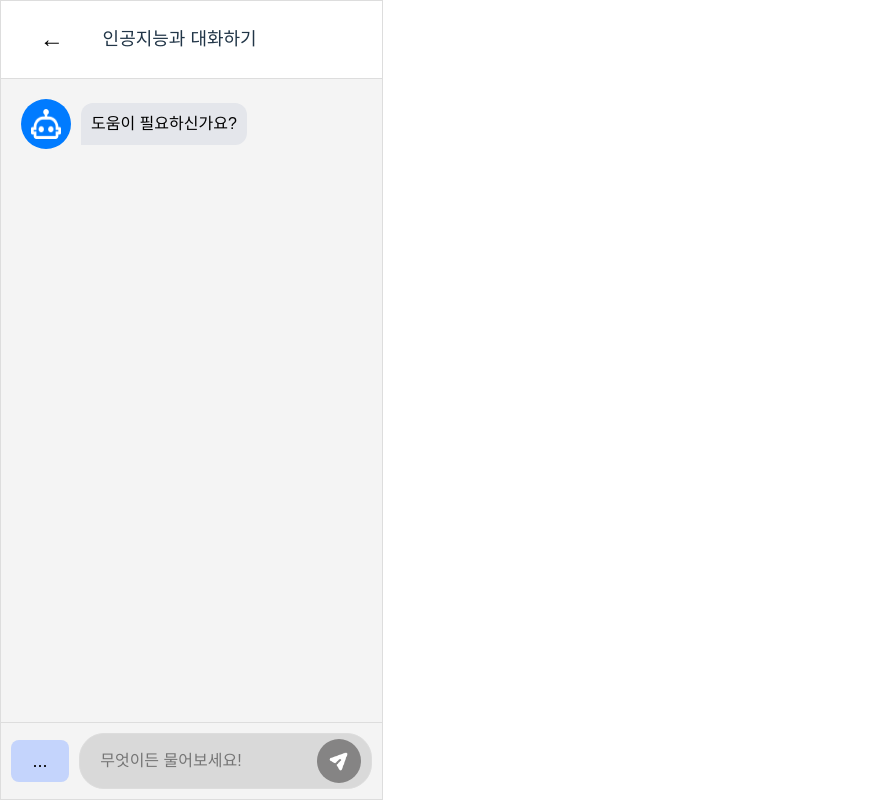
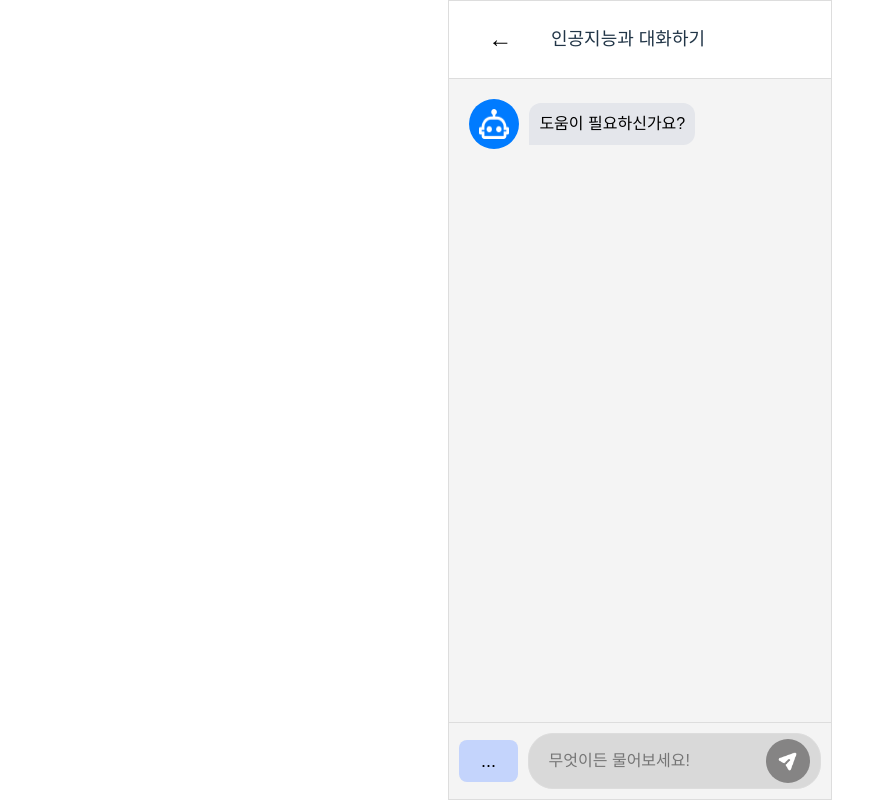
Before and after one commit to kssosoy/chatbot, a React (Vite) app: page / in a window 1280 px wide. Shown: the whole page, without its empty margins (0-894 px from the left). Built offline with nearby package versions, Linux system fonts and the light colour scheme.

Commit message:
찐찐최종

```diff
--- a/src/Pages/Chat.css
+++ b/src/Pages/Chat.css
@@ -7,12 +7,20 @@
 
 body {
   font-family: 'Arial', sans-serif;
+  margin: 0;
+  padding: 0;
+  min-height: 100vh; /* 화면 전체를 덮는 높이 */
+  display: flex;
+  justify-content: center;
+  align-items: center;
 }
 
 .chat-container {
   display: flex;
   flex-direction: column;
   height: 100vh;
+  width: 100%; /* 화면 너비 100% */
+  max-width: 100%; /* 장치 너비에 맞춰 확장 */
   background-color: white;
   border: 1px solid #ddd;
 }
@@ -23,6 +31,7 @@ header {
   display: flex;
   align-items: center;
   border-bottom: 1px solid #ddd;
+  width: 100%; /* 헤더도 너비 100% */
 }
 
 h2 {
@@ -42,6 +51,7 @@ h2 {
   padding: 10px;
   overflow-y: auto;
   background-color: #f4f4f4;
+  width: 100%; /* 채팅창도 너비 100% */
 }
 
 .message {
@@ -140,6 +150,7 @@ footer {
   background-color: #f4f4f4;
   display: flex;
   align-items: center;
+  width: 100%; /* 푸터 너비 100% */
 }
 
 footer .more-button {
@@ -209,7 +220,7 @@ footer .send-button img {
 
   .message .text {
     padding: 8px;
-    max-width: 80%; /* 모바일 화면에서 더 넓게 사용 */
+    max-width: 80%;
     font-size: 14px;
   }
 
--- a/src/Pages/Chat.jsx
+++ b/src/Pages/Chat.jsx
@@ -43,14 +43,14 @@ export default function Chat() {
   };
 
   const handleMoreButtonClick = () => {
-    // ... 버튼을 누르면 추가적인 로딩 애니메이션 추가
-    setMessages((prevMessages) => [
-      ...prevMessages,
-      { sender: 'AI', text: 'loading' } // AI 로딩 메시지 추가
-    ]);
-
-
-  };
+    // 10초 후에 로딩 애니메이션 추가
+    setTimeout(() => {
+      setMessages((prevMessages) => [
+        ...prevMessages,
+        { sender: 'AI', text: 'loading' } // AI 로딩 메시지 추가
+      ]);
+    }, 10000); // 10초 (10000ms) 딜레이 후 로딩 추가
+};
 
   return (
     <div className="chat-container">
```
